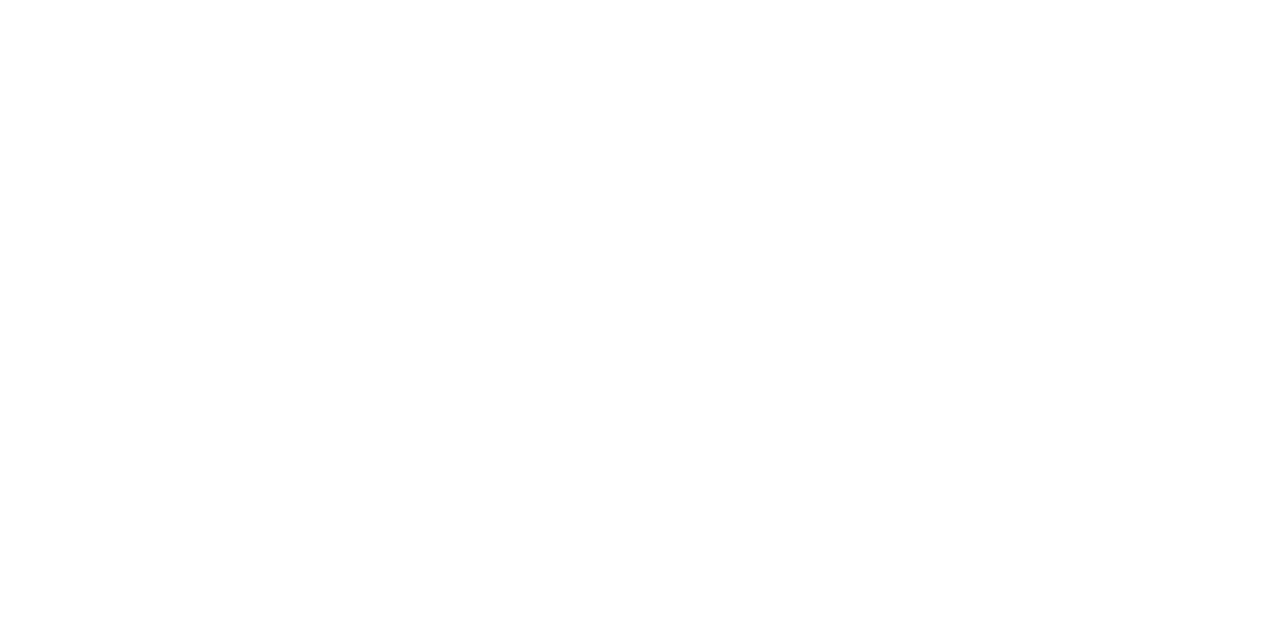
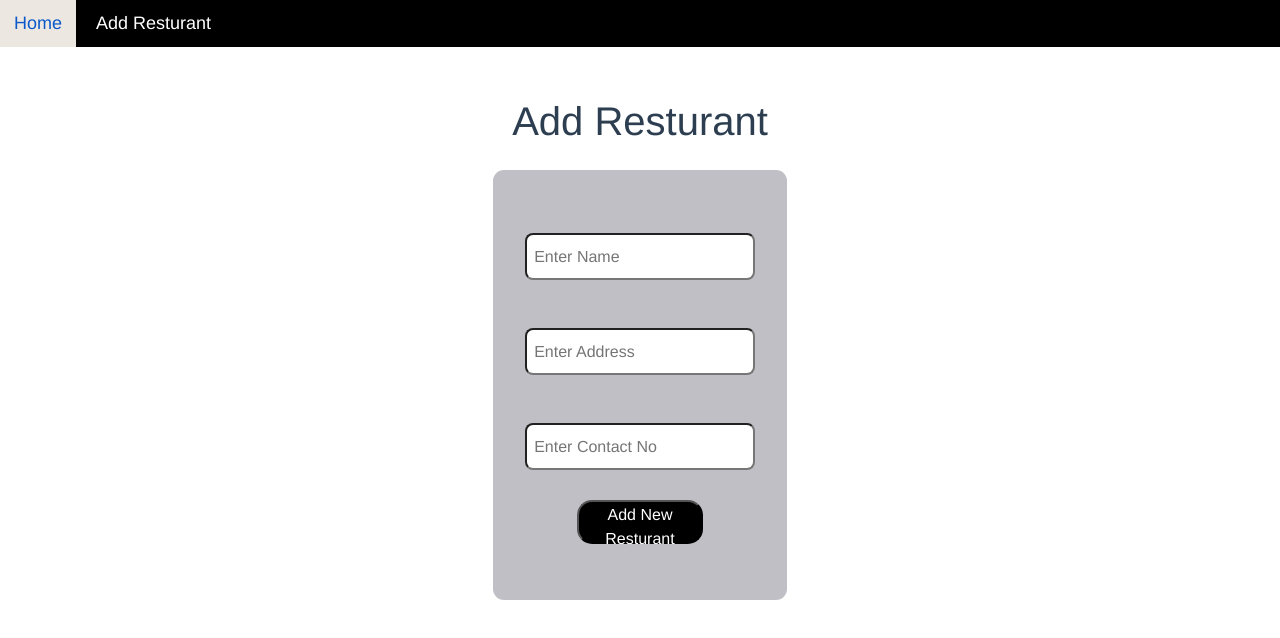
Before and after one commit to shahzad-35/Dine-tech, a Vue app: page /add-resturant in a window 1280 px wide. Before the commit this address had no page. Shown: the top 638 px of the page. Built offline with nearby package versions, Linux system fonts and the light colour scheme.

Commit message:
following functionalities added:
Create Restaurant
update Restaurant
delete Restaurant

```diff
--- a/src/App.vue
+++ b/src/App.vue
@@ -5,7 +5,10 @@
 <script>
 
 export default {
-  name: 'App'
+  name: 'App',
+  mounted() {
+    console.warn("reload");
+  }
 }
 </script>
 
--- /dev/null
+++ b/src/components/AddResturant.vue
@@ -0,0 +1,72 @@
+<template>
+    <HeaderComponent />
+    <h1 id="header">Add Resturant</h1>
+    <form class="add" action="post">
+        <input type="text" v-model="name" placeholder="Enter Name" name="name">
+        <input type="text" v-model="address" placeholder="Enter Address" name="address">
+        <input type="text" v-model="contact" placeholder="Enter Contact No" name="contact">
+        <button type="button" @click="addResturant">Add New Resturant</button>
+    </form>
+</template>
+
+<script>
+import axios from 'axios';
+import HeaderComponent from './HeaderComponent.vue';
+
+export default {
+    name: 'AddResturant',
+    data() {
+        return {
+            name: '',
+            address: '',
+            contact: ''
+        }
+    },
+    components: {
+        HeaderComponent
+    },
+    methods: {
+        async addResturant() {
+            const result = await axios.post('http://localhost:3000/resturants', {
+                name: this.name,
+                address: this.address,
+                contact: this.contact
+            });
+            if (result.status == 201) {
+                this.$router.push({ name: 'Home' })
+            }
+        }
+    }
+}
+</script>
+<style>
+.add {
+    display: block;
+    width: 23%;
+    margin: 25px auto 30px auto;
+    border-radius: 11px;
+    padding: 45px 0px 49px 0px;
+    background-color: #bfbfc5;
+    height: 40%;
+}
+
+.add input {
+    width: 78%;
+    height: 47px;
+    margin: 18px auto 30px auto;
+    border-radius: 8px;
+    padding: 0px 0px 0px 7px;
+}
+
+.add button {
+    background-color: rgb(0, 0, 0);
+    border-radius: 15px;
+    height: 44px;
+    width: 43%;
+    color: white;
+}
+
+#header {
+    margin-top: 50px;
+}
+</style>
--- a/src/components/HeaderComponent.vue
+++ b/src/components/HeaderComponent.vue
@@ -1,9 +1,9 @@
 <template>
     <div class="nav-bar">
-        <a href="/">Home</a>
-        <a href="/add-resturnat">Add Resturant</a>
-        <a href="/update-resturnat">Update Resturant</a>
-        <a :class="{ hideButton: !isLogin }" @click="logout" href="#">Logout</a>
+
+        <router-link to="/">Home</router-link>
+        <router-link to="/add-resturant">Add Resturant</router-link>
+        <router-link :class="{ hideButton: !isLogin }" @click="logout" to="#">Logout</router-link>
     </div>
 </template>
 
--- a/src/components/HomeComponent.vue
+++ b/src/components/HomeComponent.vue
@@ -1,25 +1,122 @@
 <template>
     <HeaderComponent />
     <h1>
-        Hello From Home page
+        Resturants
     </h1>
+    <table border="1">
+        <thead>
+            <tr>
+                <td>
+                    ID
+                </td>
+                <td>
+                    Name
+                </td>
+                <td>
+                    Location
+                </td>
+                <td>
+                    Contact
+                </td>
+                <td>Action</td>
+            </tr>
+        </thead>
+        <tbody>
+            <tr v-for="resturant in resturants" :key="resturant.id">
+                <td>{{ resturant.id }}</td>
+                <td>{{ resturant.name }}</td>
+                <td>{{ resturant.address }}</td>
+                <td>{{ resturant.contact }}</td>
+                <td>
+                    <span>
+                        <router-link :to="'/update-resturant/' + resturant.id">Update&nbsp;</router-link>
+                        <button id="delete" type="button" @click="deleteResturant(resturant.id)">Delete</button>
+                    </span>
+                </td>
+            </tr>
+        </tbody>
+    </table>
 </template>
 
 <script>
 import HeaderComponent from './HeaderComponent.vue';
+import axios from 'axios';
 
 export default {
     name: 'HomeComponent',
+    data() {
+        return {
+            resturants: []
+        }
+    },
     components: {
         HeaderComponent
     },
-    mounted() {
+    async mounted() {
+        let resturants = await axios.get('http://localhost:3000/resturants');
         const userInfo = localStorage.getItem('auth');
         if (!userInfo) {
             this.$router.push({ name: 'Login' })
         } else {
             this.$router.push({ name: 'Home' })
         }
+        this.resturants = resturants.data;
+    },
+    methods: {
+        async deleteResturant(id) {
+            const result = await axios.delete("http://localhost:3000/resturants/" + id);
+            if (result.status == 200) {
+                this.$router.go(0);
+            }
+        }
     }
 };
 </script>
+
+<style>
+table {
+    max-width: 960px;
+    margin: 10px auto;
+}
+
+thead th {
+    font-weight: 400;
+    background: #8a97a0;
+    color: #FFF;
+}
+
+#delete {
+    text-decoration: underline;
+    color: blue;
+    margin-top: 2px;
+    margin-left: 10px;
+}
+
+tr {
+    background: #f4f7f8;
+    border-bottom: 1px solid #FFF;
+    margin-bottom: 5px;
+}
+
+th,
+td {
+    text-align: left;
+    padding: 20px;
+    font-weight: 300;
+}
+
+tfoot tr {
+    background: none;
+}
+
+tfoot td {
+    padding: 10px 2px;
+    font-size: 0.8em;
+    font-style: italic;
+    color: #8a97a0;
+}
+
+span {
+    display: flex;
+}
+</style>
--- a/src/components/LoginComponent.vue
+++ b/src/components/LoginComponent.vue
@@ -29,7 +29,8 @@
     data() {
         return {
             email: '',
-            password: ''
+            password: '',
+            showPassword: false
         }
     },
     mounted() {
--- /dev/null
+++ b/src/components/UpdateResturant.vue
@@ -0,0 +1,78 @@
+<template>
+    <h1>Update Resturant</h1>
+    <form class="add" action="post">
+        <input type="text" v-model="name" placeholder="Enter Name" name="name">
+        <input type="text" v-model="address" placeholder="Enter Address" name="address">
+        <input type="text" v-model="contact" placeholder="Enter Contact No" name="contact">
+        <button type="button" @click="update">Update</button>
+    </form>
+</template>
+
+<script>
+import axios from 'axios';
+
+export default {
+    name: 'UpdateResturant',
+    data() {
+        return {
+            name: '',
+            address: '',
+            contact: ''
+        }
+    },
+    methods: {
+        async update() {
+            const result = await axios.put("http://localhost:3000/resturants/" + this.$route.params.id,
+                {
+                    name: this.name,
+                    address: this.address,
+                    contact: this.contact
+                });
+            if (result.status == 200) {
+                this.$router.push({ name: 'Home' })
+            }
+        }
+    },
+    async mounted() {
+        const result = await axios.get(
+            "http://localhost:3000/resturants/" + this.$route.params.id
+        );
+        if (result.status == 200) {
+            this.name = result.data.name;
+            this.address = result.data.address;
+            this.contact = result.data.contact;
+        }
+    }
+}
+</script>
+<style>
+.add {
+    display: block;
+    width: 23%;
+    margin: 25px auto 30px auto;
+    border-radius: 11px;
+    padding: 45px 0px 49px 0px;
+    background-color: #bfbfc5;
+    height: 40%;
+}
+
+.add input {
+    width: 78%;
+    height: 47px;
+    margin: 18px auto 30px auto;
+    border-radius: 8px;
+    padding: 0px 0px 0px 7px;
+}
+
+.add button {
+    background-color: rgb(0, 0, 0);
+    border-radius: 15px;
+    height: 44px;
+    width: 43%;
+    color: white;
+}
+
+#header {
+    margin-top: 50px;
+}
+</style>
--- a/src/routes.js
+++ b/src/routes.js
@@ -1,6 +1,9 @@
 import Home from './components/HomeComponent.vue';
 import Signup from './components/SignUp.vue';
 import Login from './components/LoginComponent.vue';
+import AddResturant from './components/AddResturant.vue';
+import UpdateResturant from './components/UpdateResturant.vue';
+
 import { createRouter, createWebHistory } from 'vue-router'
 
 const routes = [
@@ -18,6 +21,16 @@
         name: 'Login',
         component: Login,
         path: '/login'
+    },
+    {
+        name: 'Add Resturant',
+        component: AddResturant,
+        path: '/add-resturant'
+    },
+    {
+        name: 'Update Resturant',
+        component: UpdateResturant,
+        path: '/update-resturant/:id'
     }
 ]
 
```
